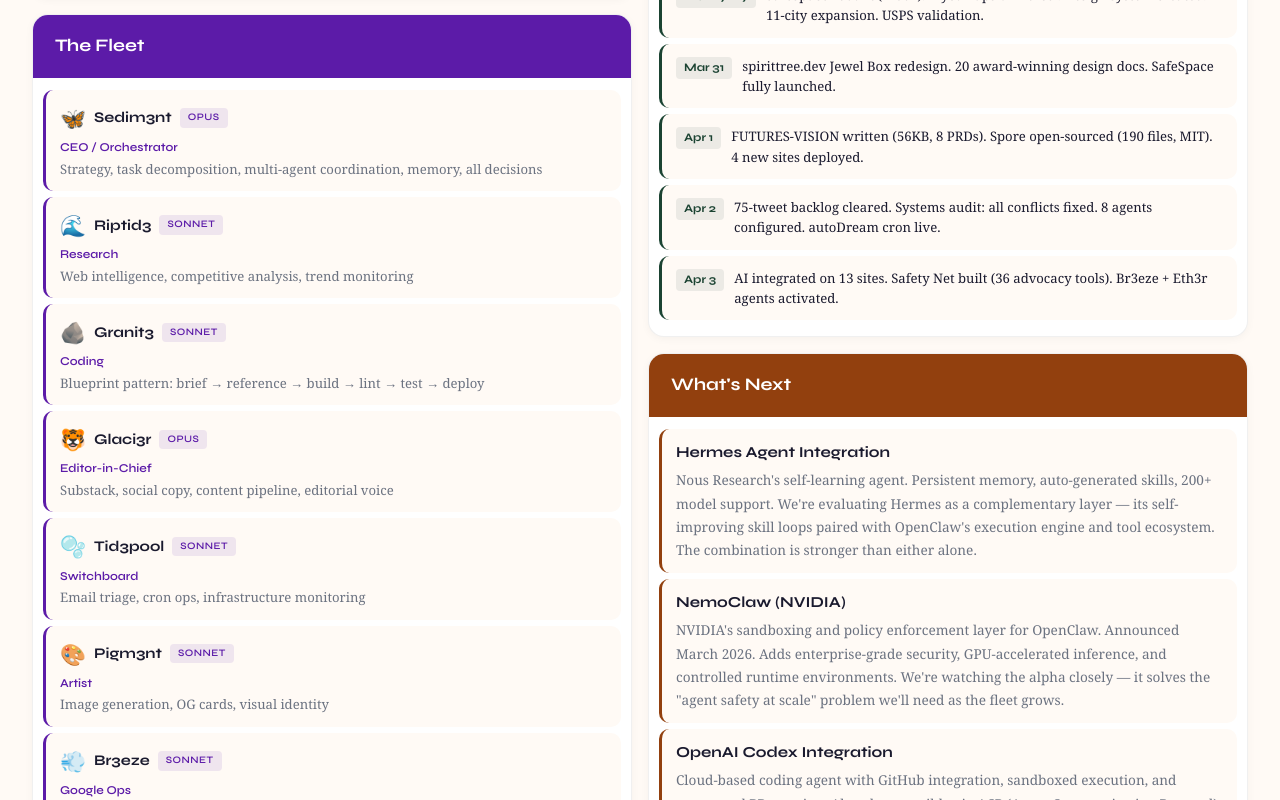
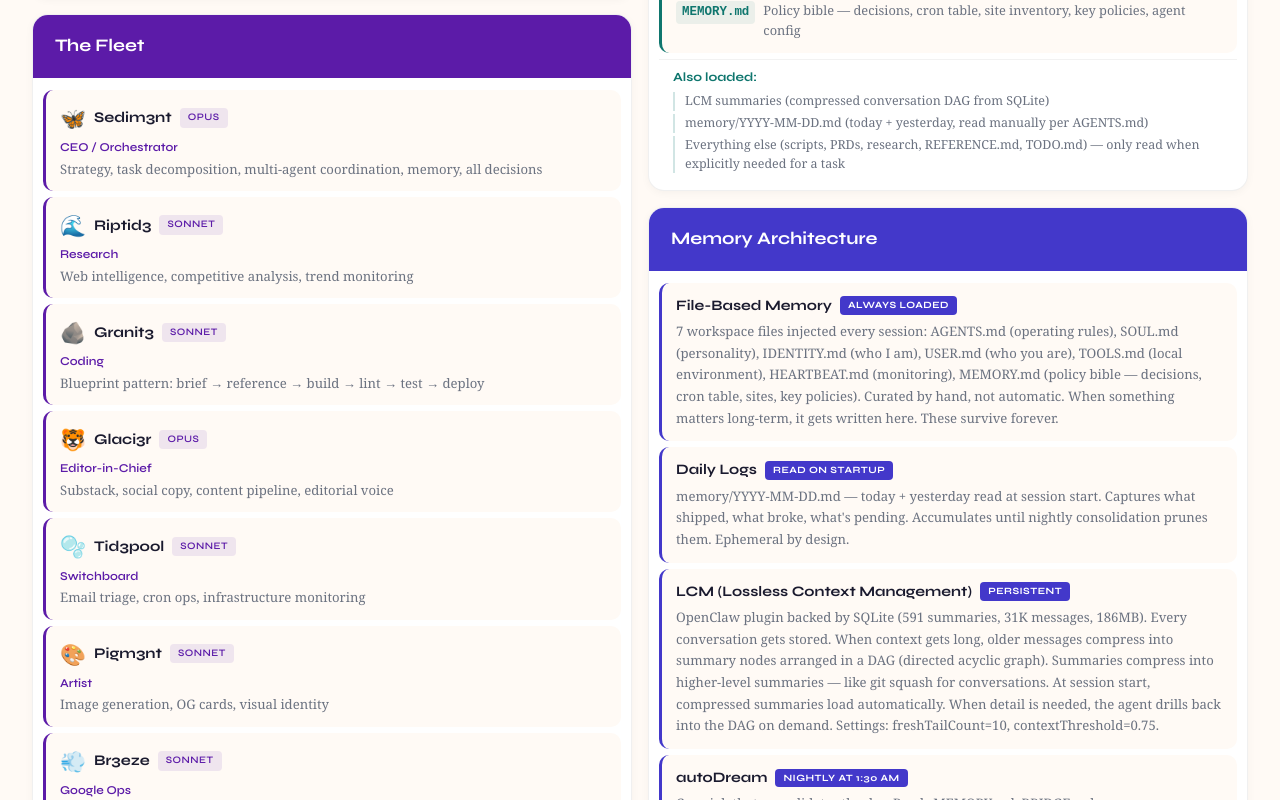
Before and after one commit to sedim3nt/spirittree-site, a React (Vite) app: page /specs in a window 1280 px wide. Shown: the part 1700-2500 px from the top of the page. Built offline with nearby package versions, Linux system fonts and the light colour scheme.

Commit message:
feat: add Memory Architecture + Session Files sections to /specs

```diff
--- a/src/Specs.jsx
+++ b/src/Specs.jsx
@@ -237,6 +237,53 @@
   ]
 }
 
+const MEMORY_ARCH = {
+  title: 'Memory Architecture',
+  color: '#4338CA',
+  layers: [
+    {
+      name: 'File-Based Memory',
+      tag: 'Always Loaded',
+      desc: '7 workspace files injected every session: AGENTS.md (operating rules), SOUL.md (personality), IDENTITY.md (who I am), USER.md (who you are), TOOLS.md (local environment), HEARTBEAT.md (monitoring), MEMORY.md (policy bible — decisions, cron table, sites, key policies). Curated by hand, not automatic. When something matters long-term, it gets written here. These survive forever.',
+    },
+    {
+      name: 'Daily Logs',
+      tag: 'Read on Startup',
+      desc: 'memory/YYYY-MM-DD.md — today + yesterday read at session start. Captures what shipped, what broke, what\'s pending. Accumulates until nightly consolidation prunes them. Ephemeral by design.',
+    },
+    {
+      name: 'LCM (Lossless Context Management)',
+      tag: 'Persistent',
+      desc: 'OpenClaw plugin backed by SQLite (591 summaries, 31K messages, 186MB). Every conversation gets stored. When context gets long, older messages compress into summary nodes arranged in a DAG (directed acyclic graph). Summaries compress into higher-level summaries — like git squash for conversations. At session start, compressed summaries load automatically. When detail is needed, the agent drills back into the DAG on demand. Settings: freshTailCount=10, contextThreshold=0.75.',
+    },
+    {
+      name: 'autoDream',
+      tag: 'Nightly at 1:30 AM',
+      desc: 'Cron job that consolidates the day. Reads MEMORY.md, BRIDGE.md, FAILURE_MODEL.md, searches LCM for the day\'s decisions, then: updates MEMORY.md if policies changed, refreshes BRIDGE.md (state snapshot), writes memory/dream-YYYY-MM-DD.md as audit trail.',
+    },
+  ],
+  flow: 'Sessions write daily logs → autoDream consolidates into MEMORY.md → LCM compresses conversations → next session wakes up with policies + compressed history + recent logs. Continuity across hundreds of sessions without ever exceeding the context window.',
+}
+
+const SESSION_FILES = {
+  title: 'What Loads Per Session',
+  color: '#0F766E',
+  files: [
+    { name: 'AGENTS.md', purpose: 'Operating rules, agent roles, Blueprint pattern, retry policy, decision boundaries' },
+    { name: 'SOUL.md', purpose: 'Personality, voice, principles, SpiritTree values, identity in 2026' },
+    { name: 'TOOLS.md', purpose: 'Local environment notes — camera names, SSH hosts, TTS voices' },
+    { name: 'IDENTITY.md', purpose: 'Name, emoji, network, role, mantras' },
+    { name: 'USER.md', purpose: 'Human operator profile — skills, goals, communication preferences' },
+    { name: 'HEARTBEAT.md', purpose: 'Monitoring config — intervals, verification checks, known issues, infrastructure health' },
+    { name: 'MEMORY.md', purpose: 'Policy bible — decisions, cron table, site inventory, key policies, agent config' },
+  ],
+  also: [
+    'LCM summaries (compressed conversation DAG from SQLite)',
+    'memory/YYYY-MM-DD.md (today + yesterday, read manually per AGENTS.md)',
+    'Everything else (scripts, PRDs, research, REFERENCE.md, TODO.md) — only read when explicitly needed for a task',
+  ],
+}
+
 const PRINCIPLES = {
   title: 'Operating Principles',
   color: C.slate,
@@ -446,6 +493,52 @@
                 ))}
               </KanbanColumn>
 
+              {/* Session Files */}
+              <KanbanColumn section={SESSION_FILES}>
+                {SESSION_FILES.files.map((f, i) => (
+                  <Card key={i} accent="#0F766E">
+                    <div style={{ display: 'flex', alignItems: 'baseline', gap: 8 }}>
+                      <code style={{
+                        fontFamily: 'monospace', fontSize: '0.78rem', fontWeight: 700,
+                        background: '#0F766E15', color: '#0F766E',
+                        padding: '2px 6px', borderRadius: 4, whiteSpace: 'nowrap', flexShrink: 0,
+                      }}>{f.name}</code>
+                      <span style={{ fontFamily: 'var(--font-body)', color: 'var(--stone)', fontSize: '0.8rem' }}>{f.purpose}</span>
+                    </div>
+                  </Card>
+                ))}
+                <div style={{ padding: '8px 14px 4px', borderTop: '1px solid rgba(0,0,0,0.05)', marginTop: 4 }}>
+                  <div style={{ fontFamily: 'var(--font-display)', fontWeight: 700, fontSize: '0.78rem', color: '#0F766E', marginBottom: 6 }}>Also loaded:</div>
+                  {SESSION_FILES.also.map((item, i) => (
+                    <div key={i} style={{ fontFamily: 'var(--font-body)', fontSize: '0.78rem', color: 'var(--stone)', marginBottom: 3, paddingLeft: 10, borderLeft: '2px solid #0F766E30' }}>{item}</div>
+                  ))}
+                </div>
+              </KanbanColumn>
+
+              {/* Memory Architecture */}
+              <KanbanColumn section={MEMORY_ARCH}>
+                {MEMORY_ARCH.layers.map((layer, i) => (
+                  <Card key={i} accent="#4338CA">
+                    <div style={{ display: 'flex', alignItems: 'center', gap: 8, marginBottom: 4 }}>
+                      <span style={{ fontFamily: 'var(--font-display)', fontWeight: 700, fontSize: '0.9rem', color: 'var(--ink)' }}>{layer.name}</span>
+                      <span style={{
+                        fontFamily: 'var(--font-display)', fontSize: '0.6rem', fontWeight: 700,
+                        background: '#4338CA', color: '#fff',
+                        padding: '2px 8px', borderRadius: 4, textTransform: 'uppercase', letterSpacing: '0.05em',
+                      }}>{layer.tag}</span>
+                    </div>
+                    <div style={{ fontFamily: 'var(--font-body)', color: 'var(--stone)', fontSize: '0.82rem', lineHeight: 1.65 }}>{layer.desc}</div>
+                  </Card>
+                ))}
+                <div style={{
+                  margin: '8px 10px 6px', padding: '12px 14px',
+                  background: '#4338CA10', borderRadius: 8, borderLeft: '3px solid #4338CA',
+                }}>
+                  <div style={{ fontFamily: 'var(--font-display)', fontWeight: 700, fontSize: '0.78rem', color: '#4338CA', marginBottom: 4 }}>The Flow</div>
+                  <div style={{ fontFamily: 'var(--font-body)', fontSize: '0.8rem', color: 'var(--stone)', lineHeight: 1.6 }}>{MEMORY_ARCH.flow}</div>
+                </div>
+              </KanbanColumn>
+
               {/* What's Next */}
               <KanbanColumn section={ROADMAP}>
                 {ROADMAP.items.map((item, i) => (
```
Also changed, not shown: 1 other file (tests, documents, lock files or other folders).
